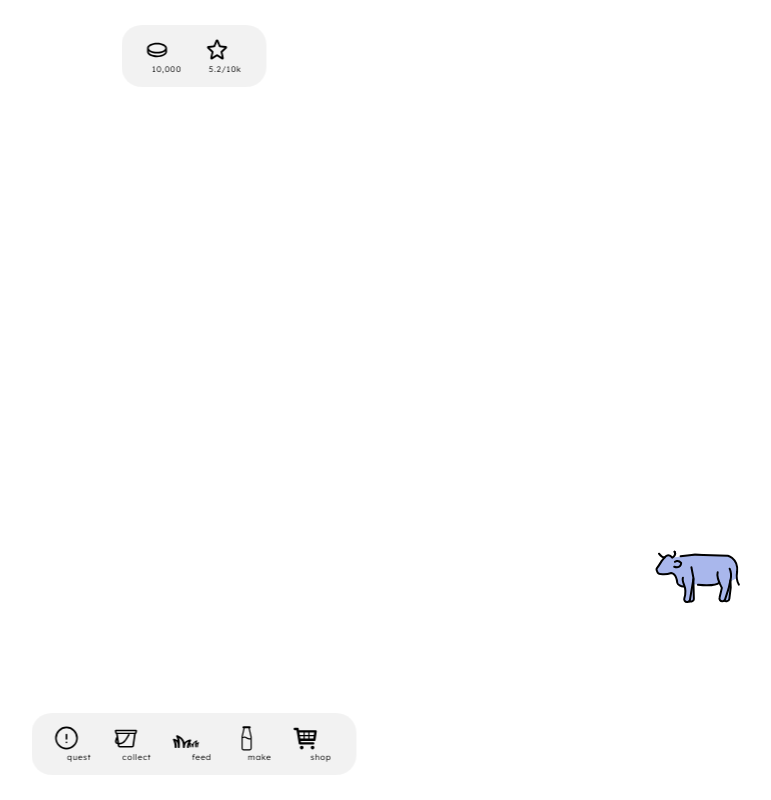
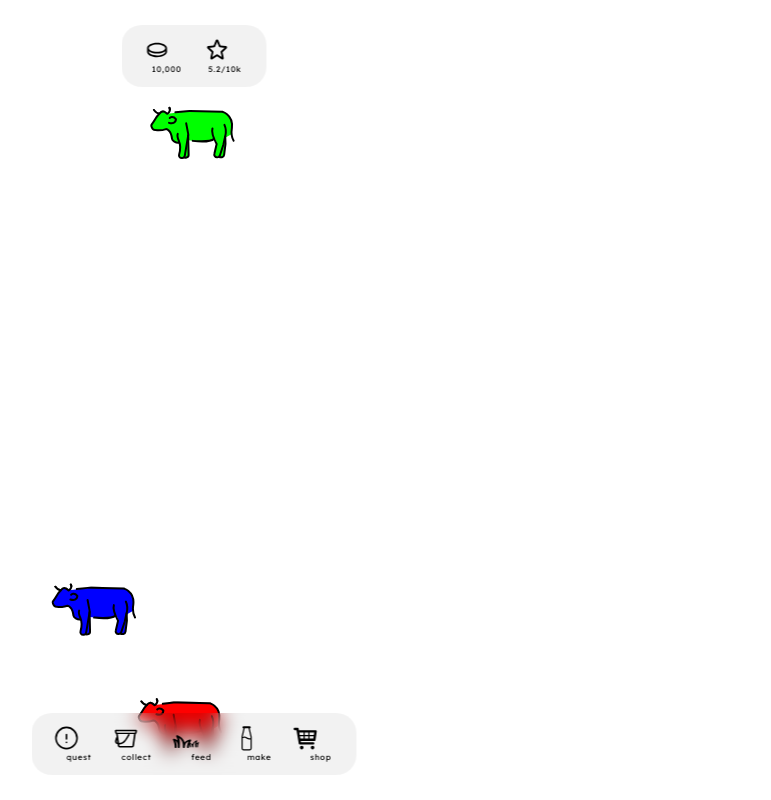
Before and after one commit to Cowland-Game-Studios/Cow-Farm-Simulator-Remastered, a React (Create React App) app: page / in a window 1280 px wide. Shown: the whole page, without its empty margins (446-1217 px from the left). Built offline with nearby package versions, Linux system fonts and the light colour scheme.

Commit message:
ready to breed

```diff
--- a/src/components/button/button.module.css
+++ b/src/components/button/button.module.css
@@ -19,7 +19,7 @@
     font-family: Lexend;
     font-size: 8px;
     font-style: normal;
-    font-weight: 300;
+    font-weight: 400;
     line-height: normal;
     letter-spacing: 0.7px;
 
--- a/src/components/cow/CowSVG.js
+++ b/src/components/cow/CowSVG.js
@@ -1,7 +1,7 @@
 import styles from "./cow.module.css";
 
 //.27 start | .7 end
-export function CowSVG({ color = "white", fullness = 0.7 }) {
+export function CowSVG({ color = "white", fullness = 0.7, colorPollingFrequency = 1000 }) {
     return <>
         <div className={styles.moveForever} style={{
             //crop to 50% height
@@ -9,7 +9,7 @@ export function CowSVG({ color = "white", fullness = 0.7 }) {
             overflow: "hidden",
             position: "absolute",
 
-            transition: "all 1s ease-in-out",
+            transition: "all " + colorPollingFrequency / 1000 + "s ease-in-out",
         }}>
             <svg width="100" height="100" viewBox="0 0 100 100" fill="none" xmlns="http://www.w3.org/2000/svg">
                 <path d="M8.64197 45.679L11.7284 40.7407L17.2839 33.3333L20.1106 32.5L22.5 33.3333L24.6914 34.5679L44.4444 32.0988L78.75 32.5L83.3333 34.5679L87.5 38.75L88.8889 45.0617L88.75 55L82.0988 58.642V60.4938V64.1975L80.8642 76.5432L79.6296 78.395H77.7778L75.9259 77.7778L75.4349 77.5H73.75L72.2222 77.1605L71.25 75L73.75 63.75L71.6049 59.2592L67.5 61.25L58.642 62.3457L50 61.7284L45.679 61.25V70.3704L45.3944 76.25L44.4444 77.7778L41.9753 78.395L40.7407 77.7778L38.75 78.75L35.9225 77.5L36.4197 72.8395L37.5 67.5L35.8025 63.5802L35 63.75L32.0988 62.9629L29.6296 61.1111L27.5 53.75L25.3086 51.25L22.5 50L17.2839 51.2346L11.25 51.25L8.74998 48.75L8.64197 45.679Z" fill={"white"} />
--- a/src/components/cow/cow.js
+++ b/src/components/cow/cow.js
@@ -4,15 +4,19 @@ import { useContext, useEffect, useState } from "react";
 import PastureStateContext from "../../contexts/PastureStateContext";
 import { v4 as uuidv4 } from 'uuid';
 import { CowSVG } from "./CowSVG";
+import CowListContext from "../../contexts/CowListContext";
 
-export default function Cow({initialColor = "cyan", initialFullness = 1, getStats = () => {}}) {
+export default function Cow({id = uuidv4(), initialState = "hungry", initialColor = "cyan", initialFullness = 0}) {
 
-    const [cowID, setCowID] = useState(uuidv4());
+    const colorPollingFrequency = 1000
+
+    const [cowID, setCowID] = useState(id);
     const {isMilking, isFeeding} = useContext(PastureStateContext);
+    const {cowList, setCowList} = useContext(CowListContext);
 
     const [color, setColor] = useState(initialColor);
 
-    const [cowState, setCowState] = useState("producing milk")
+    const [cowState, setCowState] = useState(initialState)
     const [fullness, setFullness] = useState(initialFullness);
 
     useEffect(() => {
@@ -20,9 +24,14 @@ export default function Cow({initialColor = "cyan", initialFullness = 1, getStat
             return
         }
 
-        const interval = setInterval(() => {
-            setFullness(fullness => fullness + 1/30)
-        }, 1000)
+        const pollColor = () => {
+            setFullness(fullness => fullness + 1 / (30 * 1000 / colorPollingFrequency))
+        }
+
+        const interval = setInterval(pollColor, colorPollingFrequency)
+
+        pollColor()
+
         return () => clearInterval(interval)
     }, [cowState])
 
@@ -32,22 +41,12 @@ export default function Cow({initialColor = "cyan", initialFullness = 1, getStat
         }
     }, [fullness])
 
-
-    useEffect(() => {
-
-        if (cowState == "producing milk") {
-            return
-        }
-
-        if (isMilking || isFeeding) {
-            const a = setInterval(() => {
+    const isTouching = (bucketID, maxDistance = 50) => {
         const cowRect = document.getElementById(cowID)?.getBoundingClientRect();
-                    // console.log(cowRect)
-                    const bucketRect = document.getElementById("bucket")?.getBoundingClientRect();
-                    // console.log(bucketRect)
+        const bucketRect = document.getElementById(bucketID)?.getBoundingClientRect();
 
         if (!cowRect || !bucketRect) {
-                        return;
+            return false;
         }
 
         const cowCenter = {
@@ -64,7 +63,19 @@ export default function Cow({initialColor = "cyan", initialFullness = 1, getStat
             Math.pow(cowCenter.x - bucketCenter.x, 2) + Math.pow(cowCenter.y - bucketCenter.y, 2)
         );
 
-                    if (distance < 50) {
+        return distance < maxDistance;
+    }
+
+
+    useEffect(() => {
+
+        if (cowState == "producing milk") {
+            return
+        }
+
+        if (isMilking || isFeeding) {
+            const a = setInterval(() => {
+                    if (isTouching("bucket")) {
                         if (isMilking && cowState === "full") {
                             setCowState("hungry");
                             setFullness(0.1);
@@ -84,8 +95,53 @@ export default function Cow({initialColor = "cyan", initialFullness = 1, getStat
         }
     }, [isMilking, isFeeding, cowState]);
 
+    //
+    //breeding
+    //
+    const canBreed = () => {
+        return cowState === "full";
+    }
+
+    const ifTouchingBreed = () => {
+
+        //average 2 string rgba() colors
+        const averageTwoRGB = (rgb1, rgb2) => {
+            const rgb1Array = rgb1.substring(5, rgb1.length - 1).split(",");
+            const rgb2Array = rgb2.substring(5, rgb2.length - 1).split(",");
+
+            const averageArray = rgb1Array.map((value, index) => {
+                return (parseInt(value) + parseInt(rgb2Array[index])) / 2;
+            }
+            );
+
+            return `rgba(${averageArray[0]}, ${averageArray[1]}, ${averageArray[2]}, 1)`;
+        }
+
+        for (const cow of cowList) {
+            if (cow.id == cowID) {
+                continue;
+            }
+
+            if (isTouching(cow.id)) { //somehow check other cow fullness
+                const newCow = {
+                    id: uuidv4(),
+                    color: averageTwoRGB(cow.color, color),
+                    state: "hungry"
+                }
+
+                setCowList(cowList => [...cowList, newCow]);
+            }
+        }
+    }
+
+    const onDrop = () => {
+        if (canBreed()) {
+            ifTouchingBreed();
+        }
+    }
+
     return (
-        <Draggable id={cowID} trackRotationSettings={{rotates: true, sensitivity: 1, displacement: 90}}>
+        <Draggable onDrop={onDrop} id={cowID} trackRotationSettings={{rotates: true, sensitivity: 1, displacement: 90}}>
             <div style={{
                 position: "absolute",
                 top: 0,
@@ -99,7 +155,7 @@ export default function Cow({initialColor = "cyan", initialFullness = 1, getStat
             <div style={{
 
             }}>
-                <CowSVG color={color} fullness={fullness}/>
+                <CowSVG color={color} fullness={fullness} colorPollingFrequency={colorPollingFrequency}/>
             </div>
         </Draggable>
     );
--- a/src/components/draggable/draggable.js
+++ b/src/components/draggable/draggable.js
@@ -2,7 +2,7 @@ import styles from "./draggable.module.css";
 import { useContext, useEffect, useRef, useState } from "react";
 import MousePositionContext from "../../contexts/MousePositionContext";
 
-export default function Draggable({canGoOffScreen = false, safeArea = 25, initialDragging = false, offset={x: 0, y: 0}, trackRotationSettings = {rotates: true, sensitivity: 1, displacement: 0}, ...props}) {
+export default function Draggable({onPickup = () => {}, onDrop = () => {}, canGoOffScreen = false, safeArea = 25, initialDragging = false, offset={x: 0, y: 0}, trackRotationSettings = {rotates: true, sensitivity: 1, displacement: 0}, ...props}) {
 
     const draggabelRef = useRef(null);
 
@@ -69,6 +69,8 @@ export default function Draggable({canGoOffScreen = false, safeArea = 25, initia
         else {
             setPosition({x: mousePosition.x, y: mousePosition.y});
         }
+
+        onDrop();
     }, [dragging])
 
     return (
@@ -80,10 +82,12 @@ export default function Draggable({canGoOffScreen = false, safeArea = 25, initia
 
             onMouseDown={() => {
                 setDragging(true);
+                onPickup();
             }}
 
             onTouchStart={() => {
                 setDragging(true);
+                onPickup();
             }}
 
             style={{
--- a/src/contexts/CowListContext.js
+++ b/src/contexts/CowListContext.js
@@ -1,5 +1,28 @@
 import { createContext } from "react";
+import { v4 as uuidv4 } from 'uuid';
 
 const CowListContext = createContext([]);
 
 export default CowListContext;
+
+export const defaultCowList = [
+    //rgb
+    {
+        id: uuidv4(),
+        color: "rgba(255, 0, 0)",
+        fullness: 1,
+        state: "full",
+    },
+    {
+        id: uuidv4(),
+        color: "rgba(0, 255, 0)",
+        fullness: 1,
+        state: "full",
+    },
+    {
+        id: uuidv4(),
+        color: "rgba(0, 0, 255)",
+        fullness: 1,
+        state: "full",
+    },
+]
--- a/src/pages/pasture.js
+++ b/src/pages/pasture.js
@@ -6,12 +6,15 @@ import { useEffect, useState } from "react";
 import Draggable from "../components/draggable/draggable";
 import QuestMenu from "../components/questMenu/questMenu";
 import PastureStateContext from "../contexts/PastureStateContext";
+import CowListContext, { defaultCowList } from "../contexts/CowListContext";
 
 export default function Pasture() {
 
     const [showQuestMenu, setShowQuestMenu] = useState(false);
     const [isMilking, setIsMilking] = useState(false);
     const [isFeeding, setIsFeeding] = useState(false);
+
+    const [cowList, setCowList] = useState(defaultCowList);
 
     useEffect(() => {
         const ridAllMouseEvents = () => {
@@ -26,23 +29,24 @@ export default function Pasture() {
 
     return (
         <PastureStateContext.Provider value={{isMilking: isMilking, isFeeding: isFeeding}}>
+            <CowListContext.Provider value={{cowList: cowList, setCowList: setCowList}}>
                 <div className={styles.pasture}>
 
-                {Array(1).fill(0).map(() => <Cow initialFullness={Math.random()} initialColor={`rgba(
-                    ${Math.random() * 100  + 155},
-                    ${Math.random() * 100 + 155},
-                    ${Math.random() * 100 + 155},
-                    1
-                )`}/>)}
+                    {cowList.map((cow) => <Cow key={cow.id} id={cow.id} initialColor={cow.color} initialFullness={cow.fullness} initialState={cow.state} />)}
 
                     <div className={styles.UI}>
 
                         {isMilking && <Draggable id="bucket" initialDragging trackRotationSettings={{rotates: false}}>
+                            <div>
                                 <img draggable={false} src="./images/pasture/bucket.svg" />
+                            </div>
                         </Draggable>}
 
                         {isFeeding && <Draggable id="bucket" initialDragging trackRotationSettings={{rotates: false}}>
+                        <div>
                                 <img draggable={false} src="./images/pasture/grass.svg" />
+                                <p style={{position: "absolute", left: 30, top: 35}}>3x</p>
+                            </div>
                         </Draggable>}
 
                         {showQuestMenu && <QuestMenu style={{bottom: 100}} />}
@@ -66,6 +70,7 @@ export default function Pasture() {
                         </Dock>
                     </div>
                 </div>
+            </CowListContext.Provider>
         </PastureStateContext.Provider>
     );
 }
```
Lines whose indentation alone changed are shown as unchanged.
